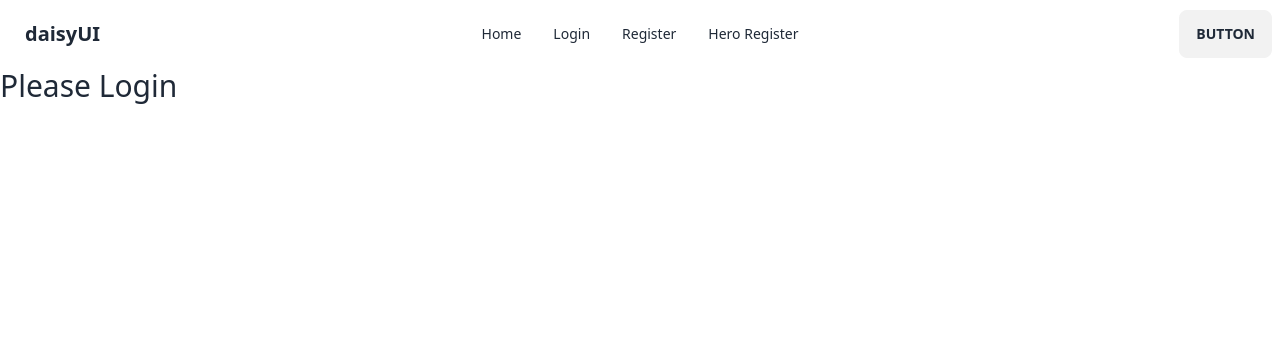
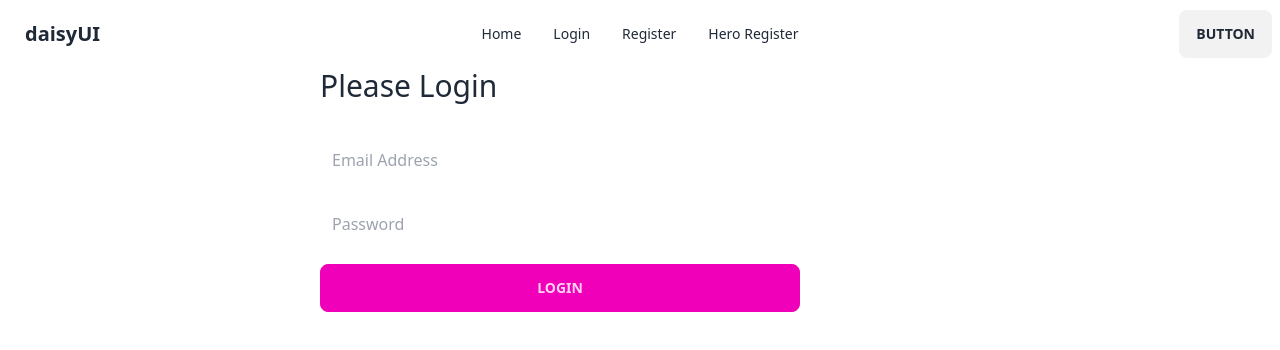
Before and after one commit to mamun-prodhan/firebase-login-signup, a React (Vite) app: page /login in a window 1280 px wide. Shown: the top 350 px of the page. Built offline with nearby package versions, Linux system fonts and the light colour scheme.

Commit message:
feat: password authentication added

```diff
--- a/package.json
+++ b/package.json
@@ -10,10 +10,12 @@
     "preview": "vite preview"
   },
   "dependencies": {
+    "firebase": "^10.4.0",
     "localforage": "^1.10.0",
     "match-sorter": "^6.3.1",
     "react": "^18.2.0",
     "react-dom": "^18.2.0",
+    "react-icons": "^4.11.0",
     "react-router-dom": "^6.16.0",
     "sort-by": "^1.2.0"
   },
--- a/src/components/Login/Login.jsx
+++ b/src/components/Login/Login.jsx
@@ -1,7 +1,51 @@
+import { signInWithEmailAndPassword } from "firebase/auth";
+import auth from "../../firebase/firebase.config";
+
 const Login = () => {
+  const handleSubmit = (e) => {
+    e.preventDefault();
+    const email = e.target.email.value;
+    const password = e.target.password.value;
+    signInWithEmailAndPassword(auth, email, password)
+      .then((userCredential) => {
+        const user = userCredential.user;
+        console.log(user);
+      })
+      .catch((error) => {
+        const errorCode = error.code;
+        const errorMessage = error.message;
+        console.log(errorCode, errorMessage);
+      });
+  };
   return (
     <div>
-      <h2 className="text-3xl">Please Login</h2>
+      <div className="w-1/2 mx-auto">
+        <h2 className="text-3xl mb-8">Please Login</h2>
+        <form onSubmit={handleSubmit}>
+          <input
+            className="py-3 px-3 mb-4 w-3/4"
+            type="email"
+            name="email"
+            id=""
+            placeholder="Email Address"
+          />
+          <br />
+          <input
+            className="py-3 px-3 mb-4 w-3/4"
+            type="password"
+            name="password"
+            id=""
+            placeholder="Password"
+          />
+          <br />
+          <input
+            className="btn btn-secondary w-3/4"
+            type="submit"
+            value="Login"
+          />{" "}
+          <br />
+        </form>
+      </div>
     </div>
   );
 };
--- a/src/components/Register/Register.jsx
+++ b/src/components/Register/Register.jsx
@@ -1,9 +1,37 @@
+import { createUserWithEmailAndPassword } from "firebase/auth";
+import auth from "../../firebase/firebase.config";
+import { useState } from "react";
+import { FaEye, FaEyeSlash } from "react-icons/fa";
 const Register = () => {
+  const [showPassword, setShowPassword] = useState(false);
+  const [registerError, setRegisterError] = useState("");
+  const [registerSuccess, setRegisterSuccess] = useState("");
   const handleSubmit = (e) => {
     e.preventDefault();
     const email = e.target.email.value;
     const password = e.target.password.value;
-    console.log(email, password);
+    setRegisterError("");
+    setRegisterSuccess("");
+
+    if (password.length < 6) {
+      setRegisterError("Password Must be 6 characters");
+      return;
+    } else if (!/[A-Z]/.test(password)) {
+      setRegisterError("Password Should Have at Least one Uppercase Character");
+      return;
+    }
+    createUserWithEmailAndPassword(auth, email, password)
+      .then((userCredential) => {
+        const user = userCredential.user;
+        console.log(user);
+        setRegisterSuccess("User Registered Successfully");
+      })
+      .catch((error) => {
+        const errorCode = error.code;
+        const errorMessage = error.message;
+        console.log(errorCode, errorMessage);
+        setRegisterError(errorMessage);
+      });
   };
 
   return (
@@ -17,16 +45,30 @@ const Register = () => {
             name="email"
             id=""
             placeholder="Email Address"
+            required
           />
           <br />
           <input
-            className="py-3 px-3 mb-4 w-3/4"
-            type="password"
+            className="relative py-3 px-3 mb-4 w-3/4"
+            type={showPassword ? "text" : "password"}
             name="password"
             id=""
             placeholder="Password"
+            required
           />
+          <span
+            className="cursor-pointer absolute  translate-x-[-200%] translate-y-[90%]"
+            onClick={() => setShowPassword(!showPassword)}
+          >
+            {showPassword ? <FaEyeSlash /> : <FaEye />}
+          </span>
           <br />
+          {registerSuccess && (
+            <p className="text-green-600 font-bold mb-3">{registerSuccess}</p>
+          )}
+          {registerError && (
+            <p className="text-red-600 font-bold mb-3">{registerError}</p>
+          )}
           <input
             className="btn btn-secondary w-3/4"
             type="submit"
--- /dev/null
+++ b/src/firebase/firebase.config.js
@@ -0,0 +1,20 @@
+// Import the functions you need from the SDKs you need
+import { initializeApp } from "firebase/app";
+import { getAuth } from "firebase/auth";
+// TODO: Add SDKs for Firebase products that you want to use
+// https://firebase.google.com/docs/web/setup#available-libraries
+
+// Your web app's Firebase configuration
+const firebaseConfig = {
+  apiKey: "AIzaSyCs2a9_S8svKjao0NI224gcOpUywMTsPKc",
+  authDomain: "user-email-password-auth-47b7f.firebaseapp.com",
+  projectId: "user-email-password-auth-47b7f",
+  storageBucket: "user-email-password-auth-47b7f.appspot.com",
+  messagingSenderId: "729746996749",
+  appId: "1:729746996749:web:15373faa9e433530ec1f44",
+};
+
+// Initialize Firebase
+const app = initializeApp(firebaseConfig);
+const auth = getAuth(app);
+export default auth;
```
Also changed, not shown: 1 other file (tests, documents, lock files or other folders).
